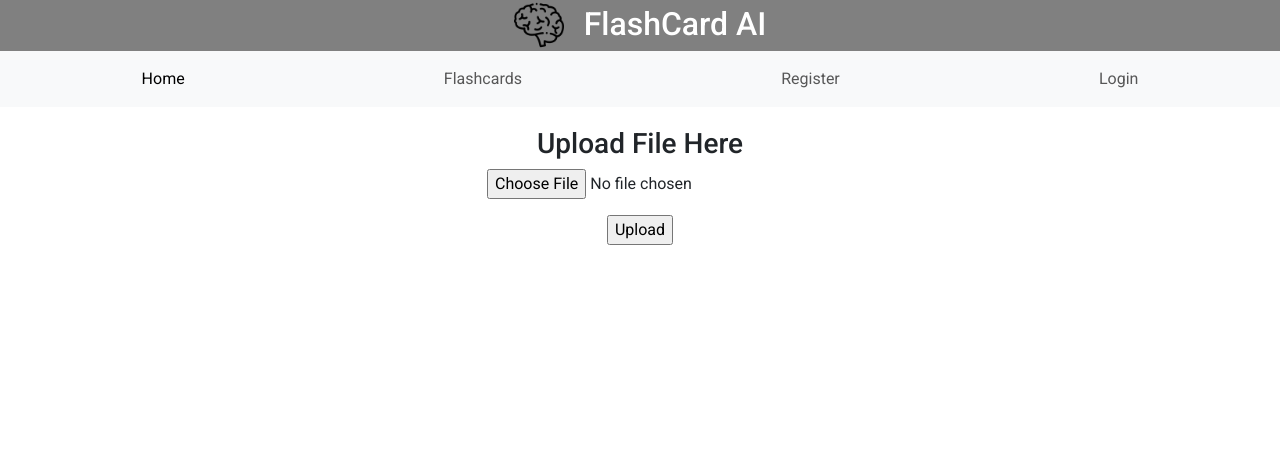
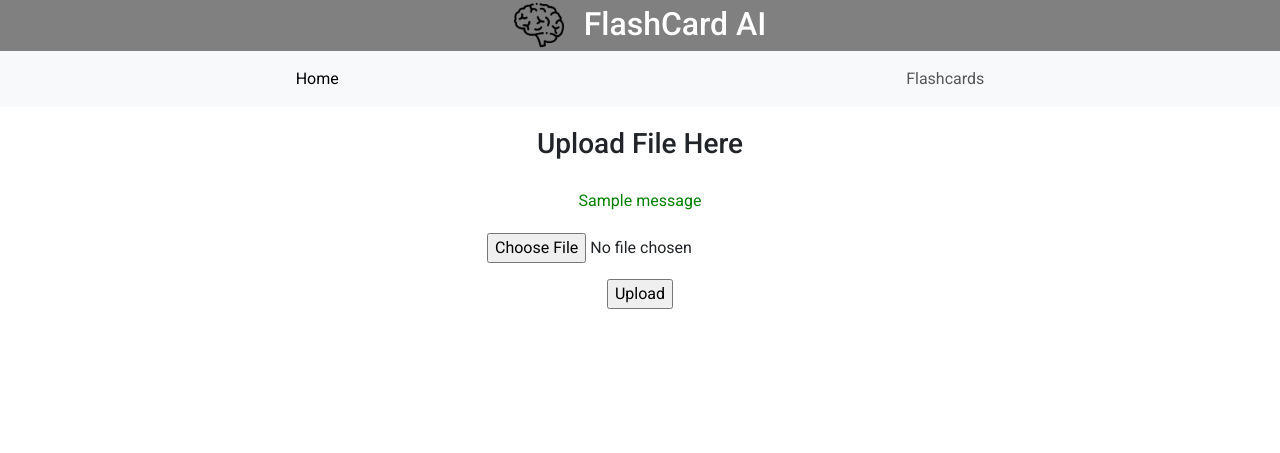
Before and after one commit to omodolapoolabanji/AI-Flashcard, a Flask app: page / in a window 1280 px wide. Shown: the top 453 px of the page. Run offline with Flask 3, Linux system fonts and the light colour scheme; the visitor is signed in with stand-in values (Sample User, id 1); one stand-in notice (Sample message) is shown; some libraries are stand-ins or nearby versions.

Commit message:
New commit

```diff
--- a/application/forms.py
+++ b/application/forms.py
@@ -44,7 +44,7 @@ class RegisterForm(FlaskForm):
         validators=[DataRequired(), EqualTo("password"), Length(min=8)],
     )
 
-    submit = SubmitField("Login")
+    submit = SubmitField("Register")
 
     def validate_username(self, username):
         pass
--- a/application/routes.py
+++ b/application/routes.py
@@ -63,7 +63,7 @@ def index():
         text = processHandler.Handler.getText(
             f"application\\static\\files\\{filename}", suffix
         )
-        flash(filename)
+        # flash(filename)
         return redirect(url_for("flashcards", text=text))
 
     return render_template("index.html", form=form, index=True)
@@ -100,14 +100,14 @@ def login():
         password = form.password.data
 
         user = User.objects(email=email).first()
-        if user and user.get_password(password):
+        if user and user.check_password(password):
             flash("You have been logged in!", "success")
             session["user_id"] = user.user_id
             session["username"] = user.username
             return redirect(url_for("index"))
         else:
             flash("Login Unsuccessful. Please check email and password", "danger")
-        return redirect(url_for("index"))
+
     return render_template("login.html", form=form, title="Login", login=True)
 
 
--- a/application/static/css/main.css
+++ b/application/static/css/main.css
@@ -61,3 +61,9 @@ a {
   display: flex;
   justify-content: center;
 }
+.flash {
+  margin-top: 20px;
+  margin-bottom: 20px;
+  display: flex;
+  justify-content: center;
+}
--- a/application/templates/includes/nav.html
+++ b/application/templates/includes/nav.html
@@ -7,12 +7,14 @@
             <li class="nav-item">
                 <a class="nav-link  {% if flashcards %} active {% endif %}" href="{{url_for('flashcards')}}">Flashcards</a>
             </li>
+            {% if not session['username'] %}
             <li class="nav-item">
                 <a class="nav-link  {% if register %} active {% endif %}" href="{{url_for('register')}}">Register</a>
             </li>
             <li class="nav-item">
                 <a class="nav-link  {% if login %} active {% endif %}" href="{{url_for('login')}}">Login</a>
             </li>
+            {% endif %}
         </ul>
     </div>
 </nav>
--- a/application/templates/index.html
+++ b/application/templates/index.html
@@ -8,6 +8,12 @@
  <div >
      <form action="{{ url_for('index') }}" method="post" enctype="multipart/form-data">
          <fieldset>
+
+            {% for message in get_flashed_messages() %}
+
+            <div class="flash" style="color: green">{{ message }}</div>
+
+            {% endfor %}
 
 
         {{form.hidden_tag()}}
--- a/application/templates/login.html
+++ b/application/templates/login.html
@@ -29,6 +29,12 @@
             </fieldset>
 
 
+            {% for message in get_flashed_messages() %}
+
+            <p style=" color: red;">{{message}}</p>
+
+            {% endfor %}
+
 
         </form>
     </div>
```
Also changed, not shown: application/processHandler.py (+27 -0 lines).
